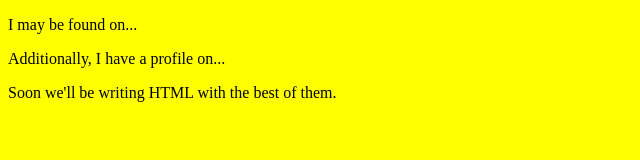
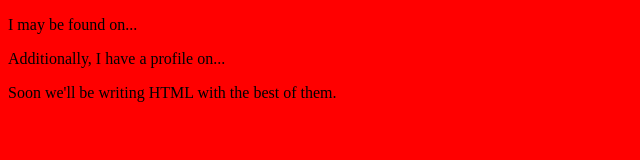
Before and after one commit to gregimbeau/learning, a plain HTML site: page index.html in a window 1280 px wide. Shown: the whole page, without its empty margins (0-640 px from the left). Drawn offline with Linux system fonts and the light colour scheme.

Commit message:
commit m- "red"

```diff
--- a/style.css
+++ b/style.css
@@ -1,3 +1,3 @@
 body{
-    background: yellow;
+    background: red;
 }
```
